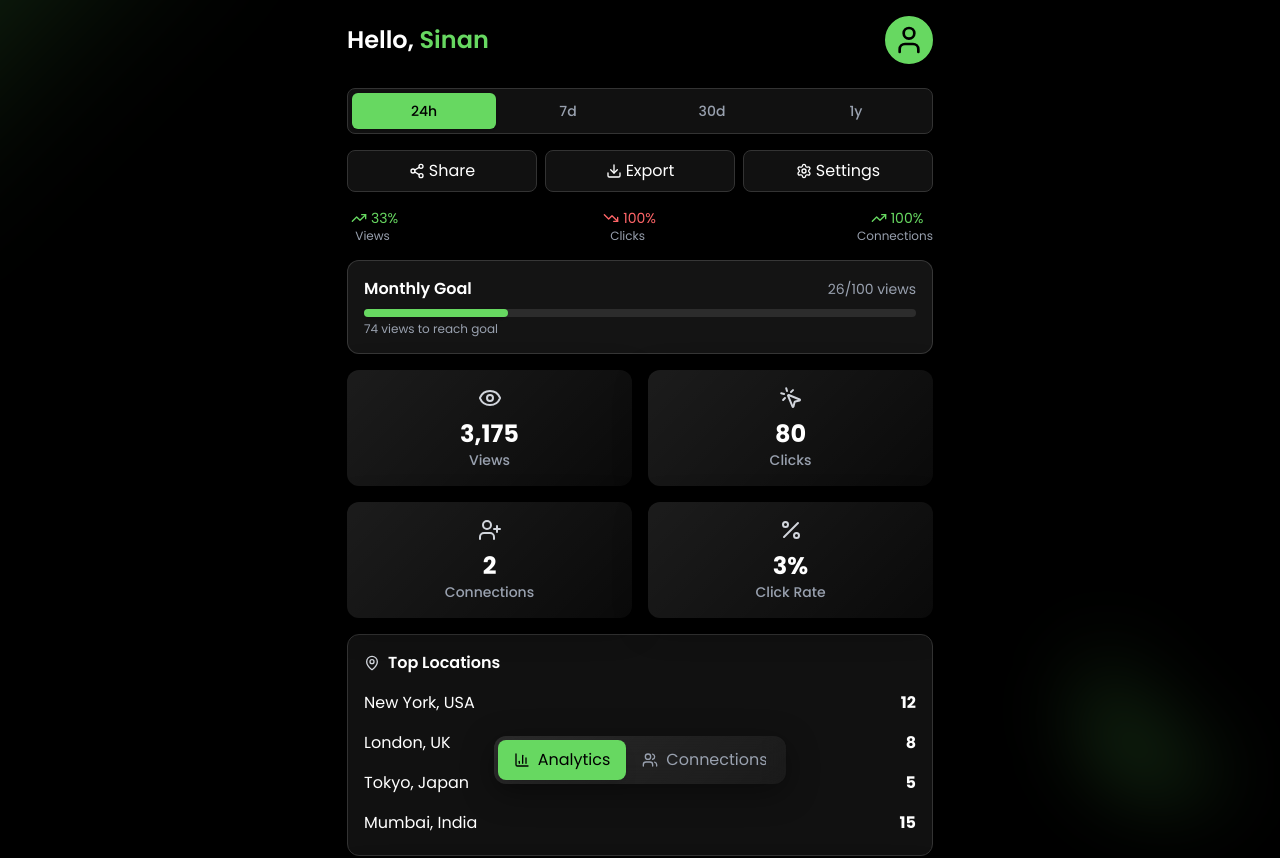
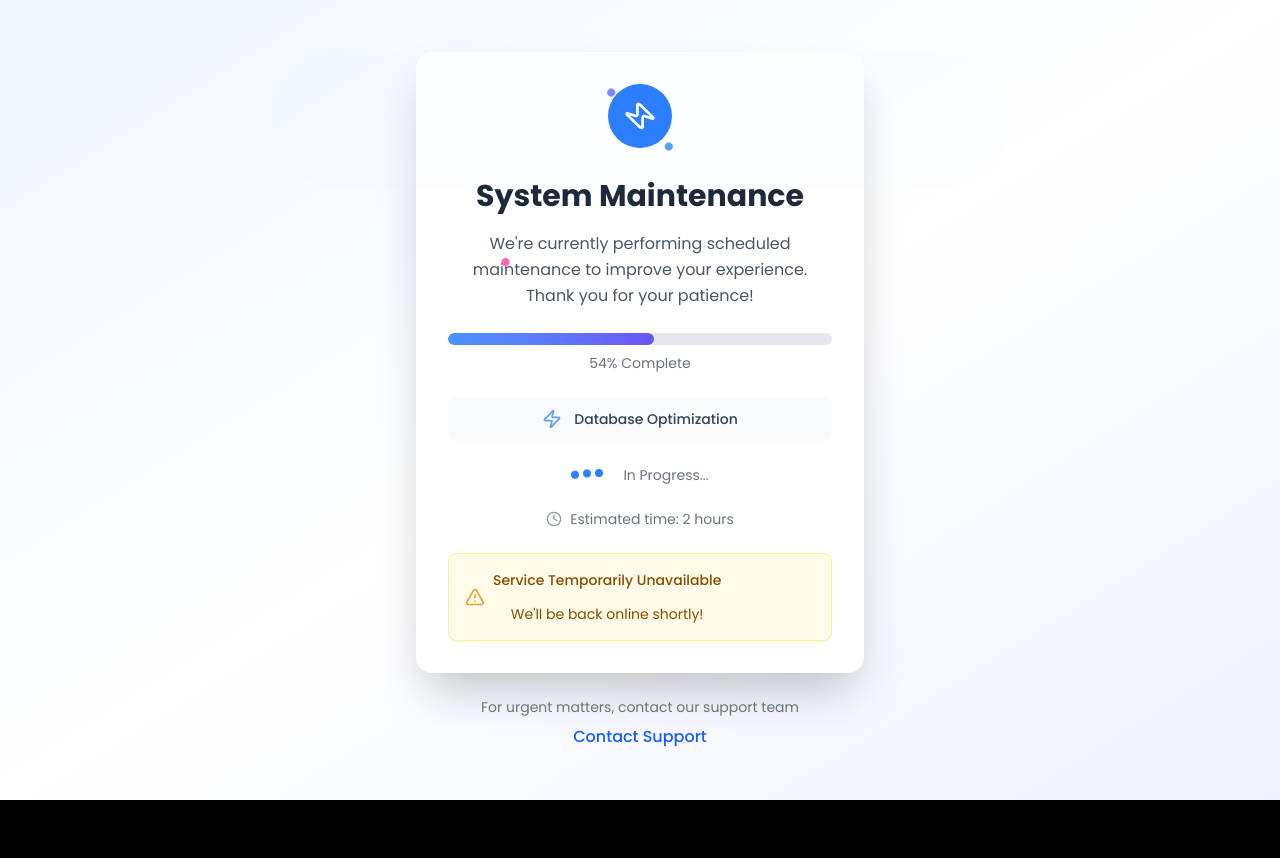
Before and after one commit to snanpmk/synconnect-demo, a React (Vite) app: page /dashboard in a window 1280 px wide. Shown: the top 858 px of the page. After the commit the page ends 800 px from the top, so only its background shows below. Built offline with nearby package versions, Linux system fonts and the light colour scheme.

Commit message:
maintenece

```diff
--- a/src/App.jsx
+++ b/src/App.jsx
@@ -3,16 +3,18 @@ import "./styles/index.css";
 import Dashboard from "./pages/client/dashboard/ClientDashboard";
 import ClientProfile from "./pages/client/profile/ClientProfile";
 import LandingPage from "./pages/client/landing/LandingPage";
+import MaintenancePage from "./common/components/Maintenance";
 
 function App() {
   return (
-    <Router>
-      <Routes>
-        <Route path="/" element={<LandingPage />} />
-        <Route path="/profile" element={<ClientProfile />} />
-        <Route path="/dashboard" element={<Dashboard />} />
-      </Routes>
-    </Router>
+    // <Router>
+    //   <Routes>
+    //     <Route path="/" element={<LandingPage />} />
+    //     <Route path="/profile" element={<ClientProfile />} />
+    //     <Route path="/dashboard" element={<Dashboard />} />
+    //   </Routes>
+    // </Router>
+    <MaintenancePage />
   );
 }
 
--- /dev/null
+++ b/src/common/components/Maintenance.jsx
@@ -0,0 +1,176 @@
+import React, { useState, useEffect } from "react";
+import {
+  Wrench,
+  Clock,
+  AlertTriangle,
+  Zap,
+  CheckCircle,
+  RefreshCw,
+} from "lucide-react";
+
+const MaintenancePage = () => {
+  const [progress, setProgress] = useState(0);
+  const [currentStep, setCurrentStep] = useState(0);
+
+  const maintenanceSteps = [
+    { icon: Wrench, label: "Server Updates" },
+    { icon: Zap, label: "Database Optimization" },
+    { icon: RefreshCw, label: "System Restart" },
+    { icon: CheckCircle, label: "Testing Services" },
+  ];
+
+  useEffect(() => {
+    const progressInterval = setInterval(() => {
+      setProgress((prev) => (prev >= 100 ? 100 : prev + 1));
+    }, 100);
+
+    const stepInterval = setInterval(() => {
+      setCurrentStep((prev) => (prev + 1) % maintenanceSteps.length);
+    }, 3000);
+
+    return () => {
+      clearInterval(progressInterval);
+      clearInterval(stepInterval);
+    };
+  }, []);
+
+  const CurrentIcon = maintenanceSteps[currentStep]?.icon || Wrench;
+
+  return (
+    <div className="min-h-screen bg-gradient-to-br from-blue-50 via-white to-indigo-50 flex items-center justify-center p-4">
+      {/* Background Animation */}
+      <div className="fixed inset-0 -z-10 overflow-hidden">
+        <div className="absolute -top-40 -right-40 w-80 h-80 bg-blue-100 rounded-full opacity-20 animate-pulse"></div>
+        <div
+          className="absolute -bottom-40 -left-40 w-96 h-96 bg-indigo-100 rounded-full opacity-20 animate-pulse"
+          style={{ animationDelay: "2s" }}
+        ></div>
+      </div>
+
+      <div className="max-w-md w-full">
+        {/* Main Card */}
+        <div className="bg-white rounded-2xl shadow-2xl p-8 text-center transform transition-all duration-500 hover:scale-105 animate-fade-in">
+          {/* Animated Header Icon */}
+          <div className="relative mb-6">
+            <div className="absolute inset-0 bg-blue-100 rounded-full animate-ping"></div>
+            <div className="relative bg-blue-500 rounded-full p-4 inline-block">
+              <CurrentIcon
+                className="w-8 h-8 text-white animate-spin"
+                style={{ animationDuration: "2s" }}
+              />
+            </div>
+
+            {/* Orbiting dots */}
+            <div
+              className="absolute inset-0 animate-spin"
+              style={{ animationDuration: "4s" }}
+            >
+              <div className="absolute top-0 left-1/2 w-2 h-2 bg-blue-400 rounded-full transform -translate-x-1/2 -translate-y-2"></div>
+              <div className="absolute bottom-0 left-1/2 w-2 h-2 bg-indigo-400 rounded-full transform -translate-x-1/2 translate-y-2"></div>
+              <div className="absolute left-0 top-1/2 w-2 h-2 bg-purple-400 rounded-full transform -translate-y-1/2 -translate-x-2"></div>
+              <div className="absolute right-0 top-1/2 w-2 h-2 bg-pink-400 rounded-full transform -translate-y-1/2 translate-x-2"></div>
+            </div>
+          </div>
+
+          {/* Title */}
+          <h1 className="text-3xl font-bold text-gray-800 mb-4 animate-bounce">
+            System Maintenance
+          </h1>
+
+          {/* Message */}
+          <p className="text-gray-600 mb-6 leading-relaxed">
+            We're currently performing scheduled maintenance to improve your
+            experience. Thank you for your patience!
+          </p>
+
+          {/* Progress Bar */}
+          <div className="mb-6">
+            <div className="bg-gray-200 rounded-full h-3 overflow-hidden mb-2">
+              <div
+                className="bg-gradient-to-r from-blue-500 to-indigo-600 h-full rounded-full transition-all duration-300 ease-out relative"
+                style={{ width: `${progress}%` }}
+              >
+                <div className="absolute inset-0 bg-white/20 animate-pulse"></div>
+              </div>
+            </div>
+            <div className="text-sm text-gray-500">{progress}% Complete</div>
+          </div>
+
+          {/* Current Step */}
+          <div className="flex items-center justify-center space-x-3 p-3 bg-gray-50 rounded-lg mb-6">
+            <CurrentIcon className="w-5 h-5 text-blue-500 animate-pulse" />
+            <span className="text-sm font-medium text-gray-700">
+              {maintenanceSteps[currentStep]?.label}
+            </span>
+          </div>
+
+          {/* Loading Dots */}
+          <div className="flex items-center justify-center space-x-2 mb-6">
+            <div className="flex space-x-1">
+              {[0, 1, 2].map((i) => (
+                <div
+                  key={i}
+                  className="w-2 h-2 rounded-full bg-blue-500 animate-bounce"
+                  style={{
+                    animationDelay: `${i * 0.2}s`,
+                    animationDuration: "1s",
+                  }}
+                ></div>
+              ))}
+            </div>
+            <span className="text-sm text-gray-500 ml-3">In Progress...</span>
+          </div>
+
+          {/* Estimated Time */}
+          <div className="flex items-center justify-center space-x-2 text-sm text-gray-500 mb-6">
+            <Clock className="w-4 h-4 animate-pulse" />
+            <span>Estimated time: 2 hours</span>
+          </div>
+
+          {/* Status Alert */}
+          <div className="bg-yellow-50 border border-yellow-200 rounded-lg p-4">
+            <div className="flex items-center space-x-2">
+              <AlertTriangle className="w-5 h-5 text-yellow-600 flex-shrink-0 animate-pulse" />
+              <div className="text-sm text-yellow-800">
+                <p className="font-medium">Service Temporarily Unavailable</p>
+                <p>We'll be back online shortly!</p>
+              </div>
+            </div>
+          </div>
+        </div>
+
+        {/* Contact Info */}
+        <div
+          className="mt-6 text-center animate-fade-in"
+          style={{ animationDelay: "0.5s" }}
+        >
+          <p className="text-sm text-gray-500 mb-2">
+            For urgent matters, contact our support team
+          </p>
+          <button className="text-blue-600 hover:text-blue-800 transition-colors duration-200 font-medium hover:underline">
+            Contact Support
+          </button>
+        </div>
+      </div>
+
+      <style jsx>{`
+        @keyframes fade-in {
+          from {
+            opacity: 0;
+            transform: translateY(20px);
+          }
+          to {
+            opacity: 1;
+            transform: translateY(0);
+          }
+        }
+
+        .animate-fade-in {
+          animation: fade-in 1s ease-out both;
+        }
+      `}</style>
+    </div>
+  );
+};
+
+export default MaintenancePage;
```
